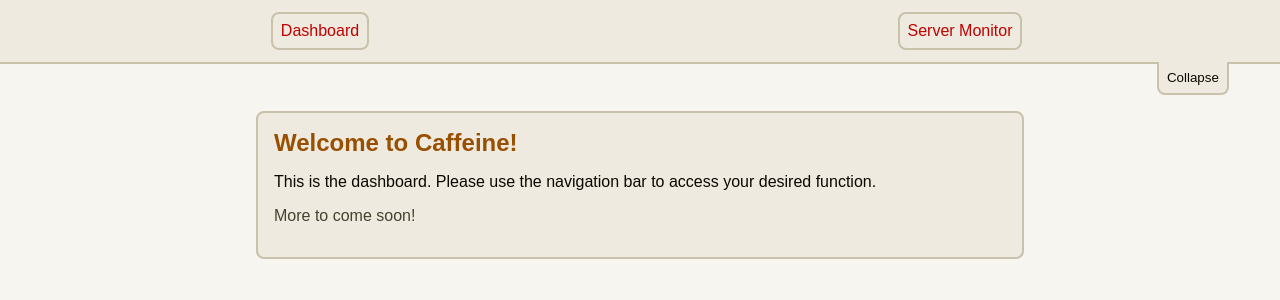
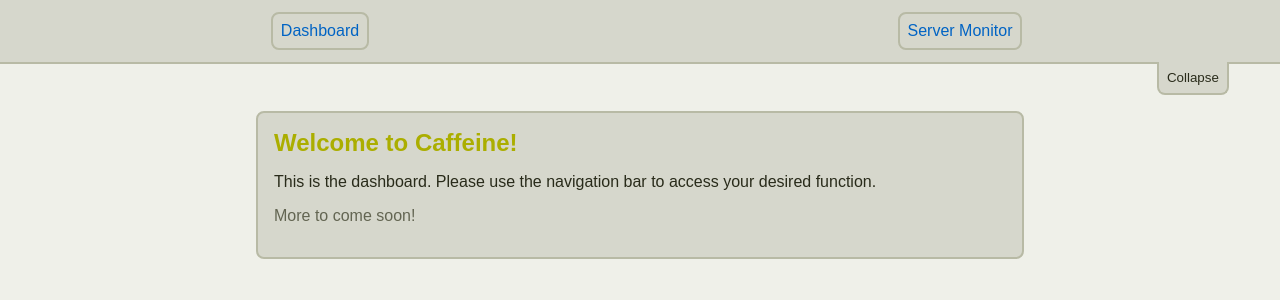
Before and after one commit to jmw-stanborough/caffeine, a SvelteKit app: page / in a window 1280 px wide. Shown: the top 300 px of the page. Built offline with nearby package versions, Linux system fonts and the light colour scheme.

Commit message:
Change theme to be inspired by Gruvbox

```diff
--- a/src/routes/+layout.svelte
+++ b/src/routes/+layout.svelte
@@ -20,42 +20,42 @@
     --width-content: 800px;
     --width-border: 2px;
 
-    /* Yes, I have a thing for powers of two*/
-    /* Yes, I have a problem */
-    /* No, I won't change it */
-    --color-primary-l: calc(32 / 64);
-    --color-primary-c: calc(16 / 64);
-    --color-primary-h: 90;
+    --color-primary-l: calc(46 / 64);
+    --color-primary-c: calc(15 / 64);
+    --color-primary-h: 112;
     --color-primary: oklch(var(--color-primary-l) var(--color-primary-c) var(--color-primary-h));
-    --color-secondary: oklch(from var(--color-primary) l c calc(h - 32));
+    --color-secondary: oklch(from var(--color-primary) l c calc(h - 60));
 
-    --color-base-l: calc(62 / 64);
-    --color-surface-l: calc(60 / 64);
-    --color-border-l: calc(52 / 64);
-    --color-text-l: calc(8 / 64);
-    --color-text-muted-l: calc(24 / 64);
-    --color-link-l: calc(32 / 64);
-    --color-link-hover-l: calc(40 / 64);
-    --color-link-visited-l: calc(24 / 64);
+    --color-base-l: calc(61 / 64);
+    --color-surface-l: calc(56 / 64);
+    --color-border-l: calc(50 / 64);
+    --color-text-l: calc(18 / 64);
+    --color-text-muted-l: calc(32 / 64);
+    --color-link-l: calc(30 / 64);
+    --color-link-hover-l: calc(38 / 64);
+    --color-link-visited-l: calc(26 / 64);
 
-    --color-base: oklch(from var(--color-primary) var(--color-base-l) calc(c / 32) h);
+    --color-base: oklch(from var(--color-primary) var(--color-base-l) calc(c / 24) h);
     --color-surface: oklch(from var(--color-primary) var(--color-surface-l) calc(c / 16) h);
     --color-border: oklch(from var(--color-primary) var(--color-border-l) calc(c / 8) h);
     --color-text: oklch(from var(--color-primary) var(--color-text-l) calc(c / 8) h);
     --color-text-muted: oklch(from var(--color-primary) var(--color-text-muted-l) calc(c / 8) h);
-    --color-link: oklch(from var(--color-secondary) var(--color-link-l) c h);
-    --color-link-hover: oklch(from var(--color-secondary) var(--color-link-hover-l) c h);
-    --color-link-visited: oklch(from var(--color-secondary) var(--color-link-visited-l) c h);
+    --color-link: oklch(from var(--color-secondary) var(--color-link-l) c calc(h + 180));
+    --color-link-hover: oklch(from var(--color-secondary) var(--color-link-hover-l) c calc(h + 180));
+    --color-link-visited: oklch(from var(--color-secondary) var(--color-link-visited-l) c calc(h + 240));
   }
 
   @media (prefers-color-scheme: dark) {
     :global(:root) {
-      --color-primary-l: calc(40 / 64);
-      --color-base-l: calc(8 / 64);
-      --color-surface-l: calc(12 / 64);
-      --color-border-l: calc(20 / 64);
-      --color-text-l: calc(56 / 64);
-      --color-text-muted-l: calc(36 / 64);
+      --color-primary-l: calc(48 / 64);
+      --color-base-l: calc(17.2 / 64);
+      --color-surface-l: calc(26.4 / 64);
+      --color-border-l: calc(32 / 64);
+      --color-text-l: calc(56.5 / 64);
+      --color-text-muted-l: calc(42 / 64);
+      --color-link-l: calc(46 / 64);
+      --color-link-hover-l: calc(54 / 64);
+      --color-link-visited-l: calc(40 / 64);
     }
   }
 
```
